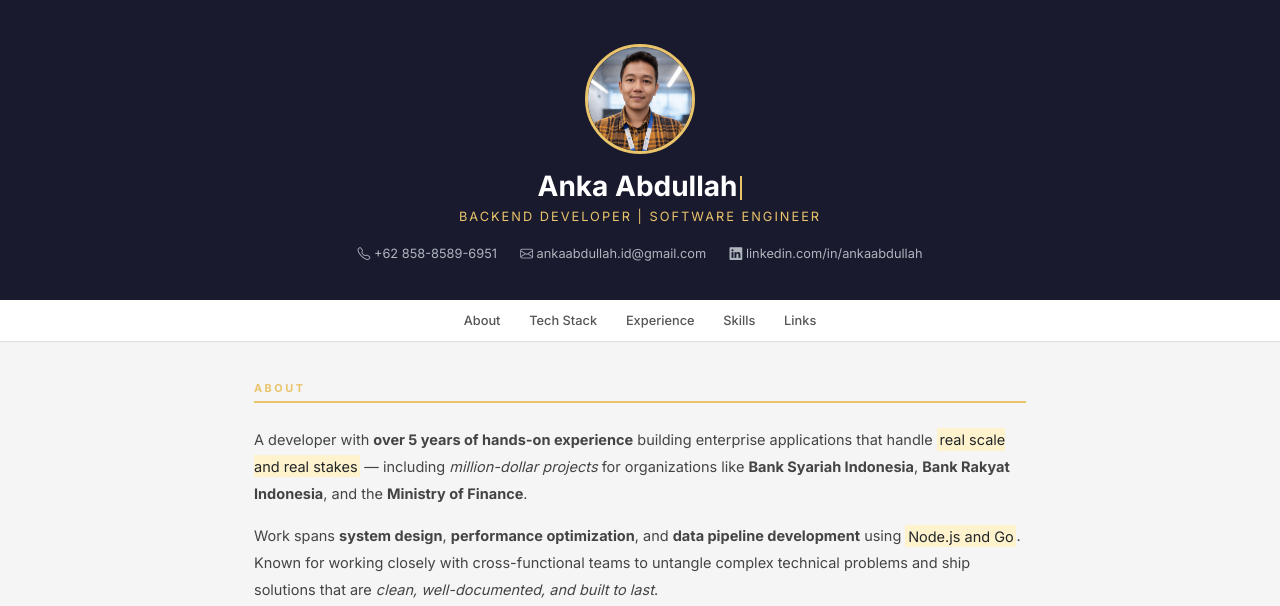
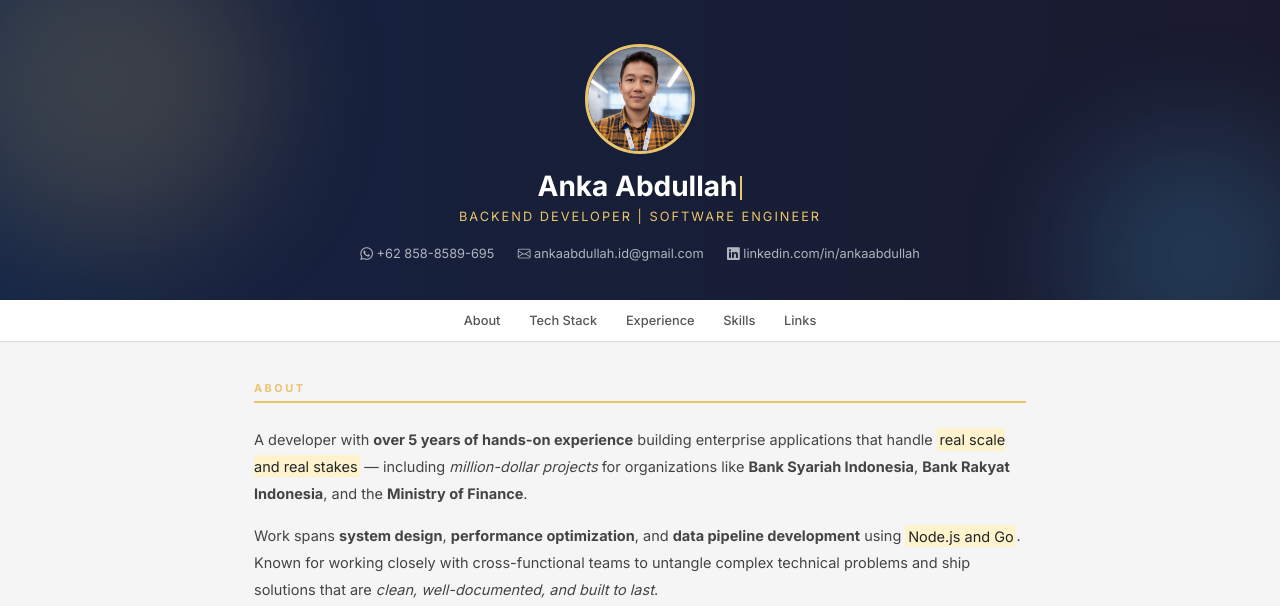
Before and after one commit to Anka-Abdullah/UTS_pemograman, a plain HTML site: page index.html in a window 1280 px wide. Shown: the top 606 px of the page. Drawn offline with nearby package versions, Linux system fonts and the light colour scheme.

Commit message:
change header background

```diff
--- a/index.html
+++ b/index.html
@@ -37,11 +37,53 @@
 
     /* ── HEADER ── */
     .cv-header {
-      background: #1a1a2e;
+      background: linear-gradient(270deg, #1a1a2e, #16213e, #0f3460, #1a1a2e, #2d1b4e, #1a1a2e);
+      background-size: 400% 400%;
+      animation: gradientShift 10s ease infinite;
       color: #fff;
       padding: 2.75rem 0 2.25rem;
       text-align: center;
+      position: relative;
+      overflow: hidden;
     }
+
+    @keyframes gradientShift {
+      0%   { background-position: 0% 50%; }
+      50%  { background-position: 100% 50%; }
+      100% { background-position: 0% 50%; }
+    }
+
+    /* Subtle animated glow orbs behind content */
+    .cv-header::before,
+    .cv-header::after {
+      content: '';
+      position: absolute;
+      border-radius: 50%;
+      filter: blur(60px);
+      opacity: 0.18;
+      animation: orbFloat 8s ease-in-out infinite;
+      pointer-events: none;
+    }
+    .cv-header::before {
+      width: 300px; height: 300px;
+      background: #e9c46a;
+      top: -80px; left: -60px;
+      animation-delay: 0s;
+    }
+    .cv-header::after {
+      width: 250px; height: 250px;
+      background: #4fc3f7;
+      bottom: -80px; right: -40px;
+      animation-delay: 4s;
+    }
+
+    @keyframes orbFloat {
+      0%, 100% { transform: translate(0, 0) scale(1); }
+      50%       { transform: translate(20px, 15px) scale(1.1); }
+    }
+
+    /* Keep header content above the pseudo-elements */
+    .cv-header > * { position: relative; z-index: 1; }
 
     /* Profile photo (a) */
     .profile-photo {
@@ -296,7 +338,7 @@
       font-size: 0.75rem;
       color: #aaa;
       border-top: 1px solid #ddd;
-      background: #fae4c2;
+      background: #fff;
     }
 
     @media (max-width: 600px) {
@@ -325,8 +367,8 @@
 
   <!-- Contact links (e) — external -->
   <div class="header-contacts">
-    <a href="https://wa.me/6285885896951"><i class="bi bi-telephone"></i> +62 858-8589-6951</a>
-    <a href="https://mail.google.com/mail/?view=cm&fs=1&to=ankaabdullah.id@gmail.com"><i class="bi bi-envelope"></i> ankaabdullah.id@gmail.com</a>
+    <a href="https://wa.me/6285885896951" target="_blank" rel="noopener"><i class="bi bi-whatsapp"></i> +62 858-8589-695</a>
+    <a href="https://mail.google.com/mail/?view=cm&fs=1&to=ankaabdullah.id@gmail.com" target="_blank" rel="noopener"><i class="bi bi-envelope"></i> ankaabdullah.id@gmail.com</a>
     <a href="https://linkedin.com/in/ankaabdullah" target="_blank" rel="noopener"><i class="bi bi-linkedin"></i> linkedin.com/in/ankaabdullah</a>
   </div>
 </header>
@@ -661,11 +703,11 @@
       <a class="cv-link" href="https://linkedin.com/in/ankaabdullah" target="_blank" rel="noopener">
         <i class="bi bi-linkedin"></i> linkedin.com/in/ankaabdullah
       </a>
-      <a class="cv-link" href="https://mail.google.com/mail/?view=cm&fs=1&to=ankaabdullah.id@gmail.com">
+      <a class="cv-link" href="https://mail.google.com/mail/?view=cm&fs=1&to=ankaabdullah.id@gmail.com" target="_blank" rel="noopener">
         <i class="bi bi-envelope"></i> ankaabdullah.id@gmail.com
       </a>
-      <a class="cv-link" href="https://wa.me/6285885896951">
-        <i class="bi bi-telephone"></i> +62 858-8589-6951
+      <a class="cv-link" href="https://wa.me/6285885896951" target="_blank" rel="noopener">
+        <i class="bi bi-whatsapp"></i> +62 858-8589-695
       </a>
       <!-- Internal links -->
       <a class="cv-link" href="#about">
```
